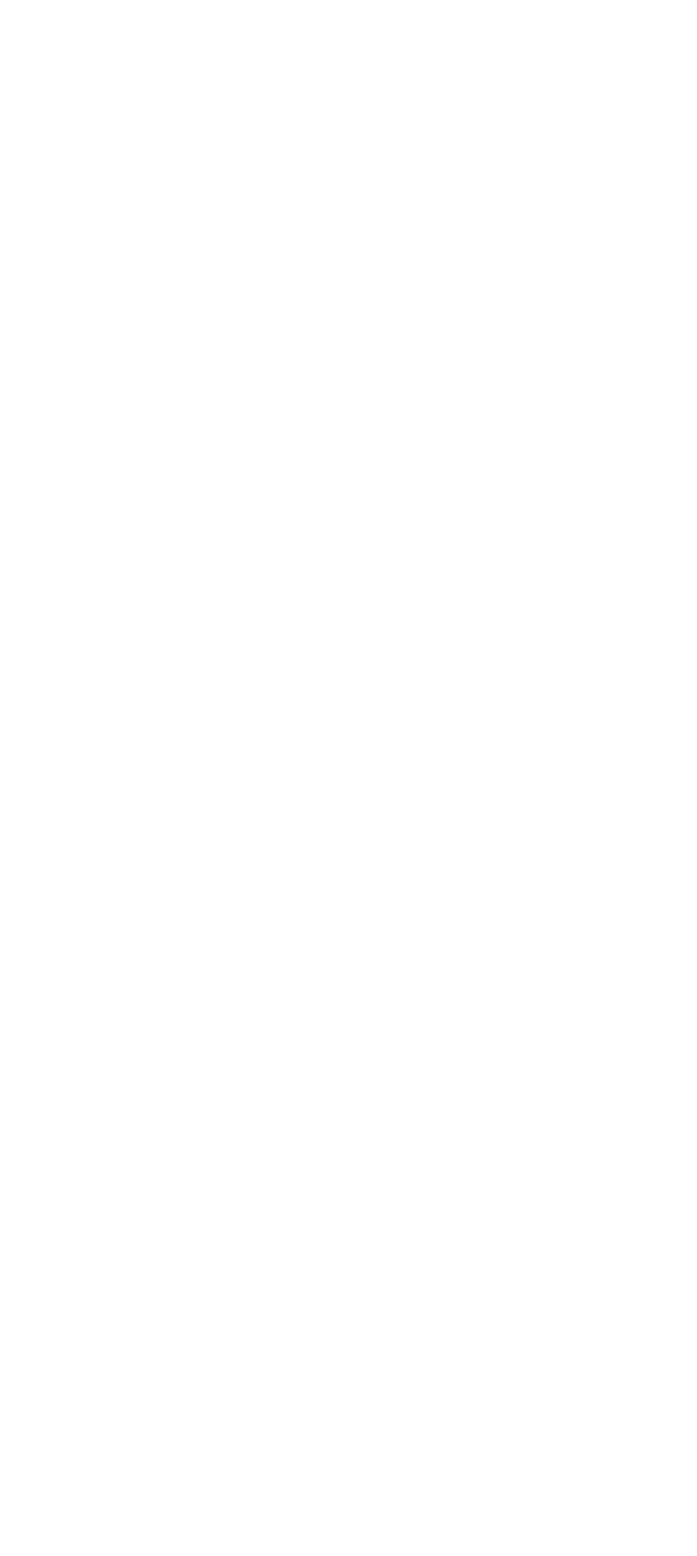
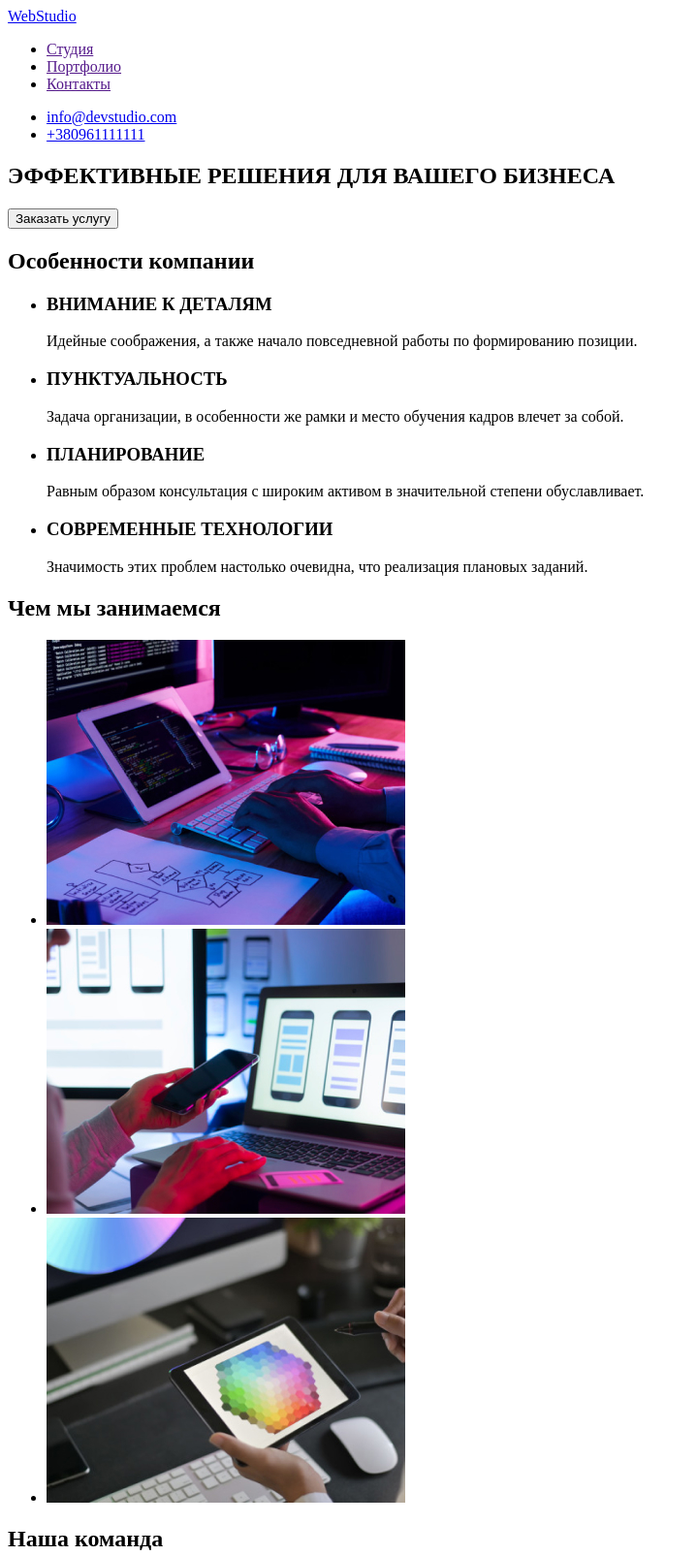
Before and after one commit to Andrii-Smolianinov/goit-markup-hw-01, a plain HTML site: page index.html in a window 1280 px wide. Shown: the top 1605 px of the page at 97% size, without its empty margins (0-719 px from the left). Before the commit the page ends 800 px from the top, so only its background shows below. Drawn offline with Linux system fonts and the light colour scheme.

Commit message:
добавляет разметку макета

```diff
--- a/index.html
+++ b/index.html
@@ -4,9 +4,92 @@
     <meta charset="UTF-8">
     <meta http-equiv="X-UA-Compatible" content="IE=edge">
     <meta name="viewport" content="width=device-width, initial-scale=1.0">
-    <title>Document</title>
+    <title>Студия</title>
 </head>
 <body>
+    <header class="header"><!--Шапка страницы-->
+        <nav><a class="main-logo" href="/">WebStudio</a>
+        <ul class="main-navigation"><!--Навигация на другие страницы-->
+            <li><a href="">Студия</a></li>
+            <li><a href="">Портфолио</a></li>
+            <li><a href="">Контакты</a></li>
+        </ul>
+        </nav>
+        <ul class="main-contacts">
+            <li><a href="mailto:info@devstudio.com">info@devstudio.com</a></li>
+            <li><a href="tel:+380961111111">+380961111111</a></li>
+        </ul>
+    </header>
+    <main><!--<Уникальный контент страницы>-->
+        <section class="banner"><!--Блок Баннер-->
+            <h1>ЭФФЕКТИВНЫЕ РЕШЕНИЯ ДЛЯ ВАШЕГО БИЗНЕСА</h1>
+            <button class="button">Заказать услугу</button>
+        </section>
 
+        <section class="peculiarities"><!--Блок со списком особенностей-->
+            <h2>Особенности компании</h2>
+            <ul>
+                <li>
+                    <h3>ВНИМАНИЕ К ДЕТАЛЯМ</h3>
+                    <P>Идейные соображения, а также начало повседневной работы по формированию позиции.</P>
+                </li>
+                <li>
+                    <h3>ПУНКТУАЛЬНОСТЬ</h3>
+                    <P>Задача организации, в особенности же рамки и место обучения кадров влечет за собой.</P>
+                </li>
+                <li>
+                    <h3>ПЛАНИРОВАНИЕ</h3>
+                    <P>Равным образом консультация с широким активом в значительной степени обуславливает.</P>
+                </li>
+                <li>
+                    <h3>СОВРЕМЕННЫЕ ТЕХНОЛОГИИ</h3>
+                    <P>Значимость этих проблем настолько очевидна, что реализация плановых заданий.</P>
+                </li>
+            </ul>
+        </section>
+
+        <section class="our-work"><!--<Блок Чем мы занимаемся-->
+            <h2>Чем мы занимаемся</h2>
+            <ul>
+                <li><img src="./images/img.jpg" alt="верстка сайтов" width="370" height="294"></li>
+                <li><img src="./images/img(1).jpg" alt="програмное обеспечение" width="370" height="294"></li>
+                <li><img src="./images/img(2).jpg" alt="графический дизайн" width="370" height="294"></li>
+            </ul>
+        </section>
+
+        <section class="our-team"><!--Блок Наша команда-->
+            <h2>Наша команда</h2>
+            <ul>
+                <li>
+                    <img src="./images/1.jpg" alt="фото Игоря Демьяненко" width="270" height="260">
+                    <h3>Игорь Демьяненко</h3>
+                    <p lang="en">Product Designer</p>
+                </li>
+                <li>
+                    <img src="./images/2.jpg" alt="фото Ольги Репиной" width="270" height="260">
+                    <h3>Ольга Репина</h3>
+                    <p lang="en">Frontend Developer</p>
+                </li>
+                <li>
+                    <img src="./images/3.jpg" alt="фото Николая Тарасова" width="270" height="260">
+                    <h3>Николай Тарасов</h3>
+                    <p lang="en">Marketing</p>
+                </li>
+                <li>
+                    <img src="./images/4.jpg" alt="фото Михаила Ермакова" width="270" height="260">
+                    <h3>Михаил Ермаков</h3>
+                    <p lang="en">UI Designer</p>
+                </li>
+            </ul>
+        </section>
+    </main>
+    <footer class="footer"> <!--Футер страницы-->
+        <a class="logo-footer" href="/">WebStudio</a>
+        <ul class="contacts-footer">
+            <li><address>г. Киев, пр-т Леси Украинки, 26</address></li>
+            <li><a href="mailto:info@devstudio.com">info@devstudio.com</a></li>
+            <li><a href="tel:+380961111111">+380961111111</a></li>
+        </ul>
+    </footer>
 </body>
 </html>
```
